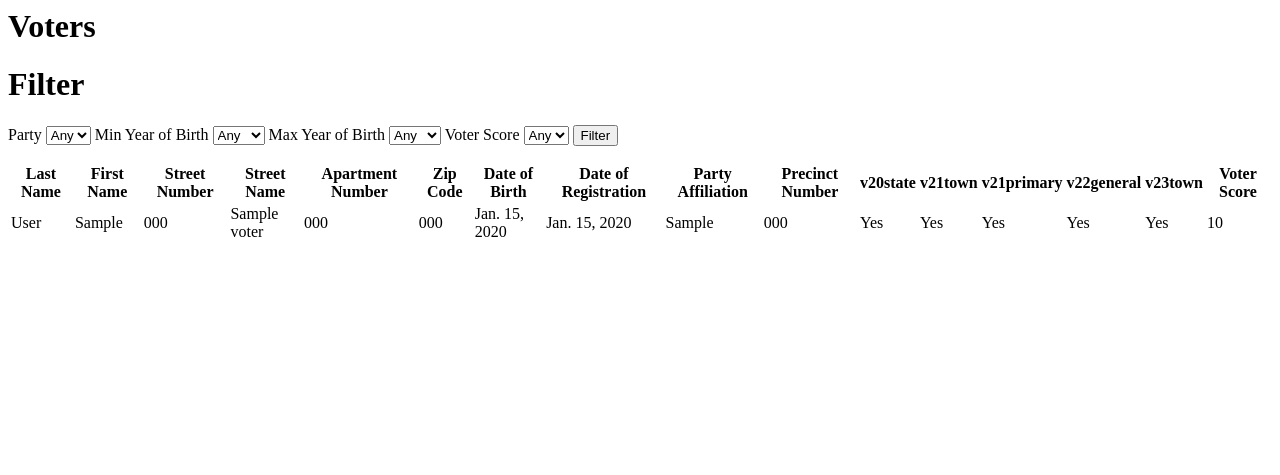
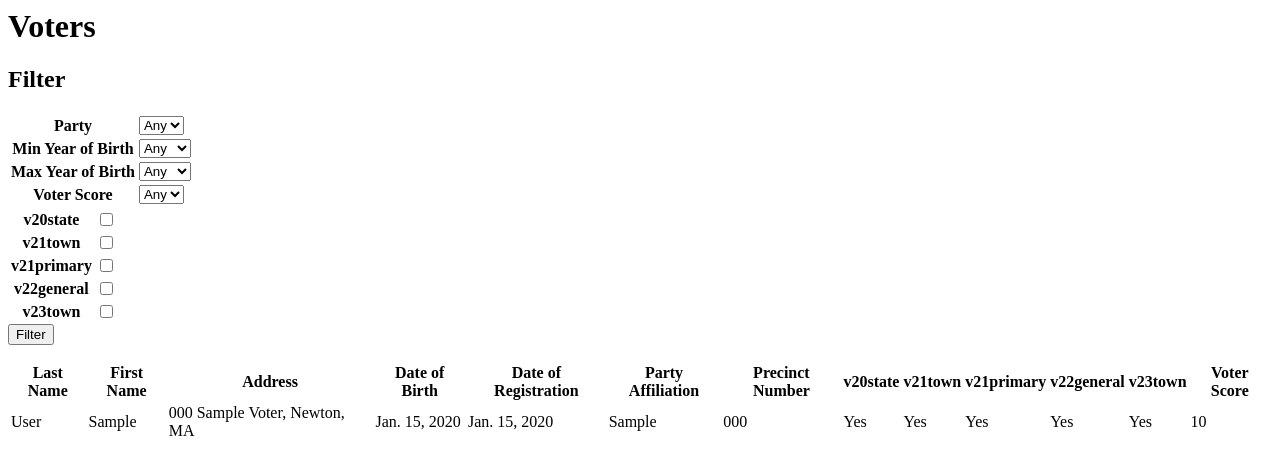
Before and after one commit to mdhepburn2/CS412, a Django app: page /voter_analytics/ in a window 1280 px wide. Shown: the top 475 px of the page. Run offline with Django 5.2, Linux system fonts and the light colour scheme; tables that the repository leaves empty hold one stand-in row (values such as "Sample post").

Commit message:
added election checkboxes to filter

```diff
--- a/voter_analytics/templates/voter_analytics/filter.html
+++ b/voter_analytics/templates/voter_analytics/filter.html
@@ -4,39 +4,89 @@
     Description: template to filter the registered voters
 -->
 
-    <h1>Filter</h1>
+    <h2>Filter</h2>
     <form action="{% url 'voters_list' %}">
-        <label for="party">Party</label>
+        <table>
+            <tr>
+                <th><label for="party">Party</label></th>
+                <td>
                     <select name="party" id="party">
                         <option value="">Any</option>
                         {% for p in parties %}
                         <option value="{{p}}" {% if request.GET.party == p %} selected {% endif %}>{{p}}</option>
                         {% endfor %}
                     </select>
+                </td>
+            </tr>
 
-        <label for="min_dob">Min Year of Birth</label>
+            <tr>
+                <th><label for="min_dob">Min Year of Birth</label></th>
+                <td>
                     <select name="min_dob" id="min_dob">
                         <option value="">Any</option>
                         {% for i in years %}
                         <option value="{{i}}" {% if request.GET.min_dob == i %} selected {% endif %}>{{i}}</option>
                         {% endfor %}
                     </select>
+                </td>
+            </tr>
 
-        <label for="max_dob">Max Year of Birth</label>
+            <tr>
+                <th><label for="max_dob">Max Year of Birth</label></th>
+                <td>
                     <select name="max_dob" id="max_dob">
                         <option value="">Any</option>
                         {% for i in years %}
                         <option value="{{i}}" {% if request.GET.max_dob == i %} selected {% endif %}>{{i}}</option>
                         {% endfor %}
                     </select>
+                </td>
+            </tr>
 
-        <label for="voter_score">Voter Score</label>
+            <tr>
+                <th><label for="voter_score">Voter Score</label></th>
+                <td>
                     <select name="voter_score" id="voter_score">
                         <option value="">Any</option>
                         {% for i in scores %}
                         <option value="{{i}}" {% if request.GET.voter_score == i %} selected {% endif %}>{{i}}</option>
                         {% endfor %}
                     </select>
+                </td>
+            </tr>
+        </table>
+        <table>
+            <tr>
+                <th><label for="v20state"></label>v20state</th>
+                <td>
+                    <input type="checkbox" name="v20state" id="v20state" {% if request.GET.v20state %} checked {% endif %}>
+                </td>
+            </tr>
+            <tr>
+                <th><label for="v21town"></label>v21town</th>
+                <td>
+                    <input type="checkbox" name="v21town" id="v21town" {% if request.GET.v21town %} checked {% endif %}>
+                </td>
+            </tr>
+            <tr>
+                <th><label for="v21primary"></label>v21primary</th>
+                <td>
+                    <input type="checkbox" name="v21primary" id="v21primary" {% if request.GET.v21primary %} checked {% endif %}>
+                </td>
+            </tr>
+            <tr>
+                <th><label for="v22general"></label>v22general</th>
+                <td>
+                    <input type="checkbox" name="v22general" id="v22general" {% if request.GET.v22general %} checked {% endif %}>
+                </td>
+            </tr>
+            <tr>
+                <th><label for="v23town"></label>v23town</th>
+                <td>
+                    <input type="checkbox" name="v23town" id="v23town" {% if request.GET.v23town %} checked {% endif %}>
+                </td>
+            </tr>
+        </table>
 
 
         <input type="submit" value="Filter">
--- a/voter_analytics/templates/voter_analytics/voters.html
+++ b/voter_analytics/templates/voter_analytics/voters.html
@@ -40,10 +40,7 @@
                     <th>Last Name</th>
                     <th>First Name</th>
 
-                    <th>Street Number</th>
-                    <th>Street Name</th>
-                    <th>Apartment Number</th>
-                    <th>Zip Code</th>
+                    <th>Address</th>
 
                     <th>Date of Birth</th>
                     <th>Date of Registration</th>
@@ -64,10 +61,8 @@
                     <td>{{ v.last_name }}</td>
                     <td>{{ v.first_name }}</td>
 
-                    <td>{{ v.street_number }}</td>
-                    <td>{{ v.street_name }}</td>
-                    <td>{{ v.apartment_number }}</td>
-                    <td>{{ v.zip_code }}</td>
+                    <!-- title capitalizes first letter of each word -->
+                    <td>{{ v.street_number }} {{ v.street_name | title }}, Newton, MA</td>
 
                     <td>{{ v.date_of_birth }}</td>
                     <td>{{ v.date_of_registration }}</td>
--- a/voter_analytics/views.py
+++ b/voter_analytics/views.py
@@ -37,6 +37,21 @@ class VotersListView(ListView):
             if voter_score:
                 voters = voters.filter(voter_score=voter_score)
 
+        if 'v20state' in self.request.GET:
+            voters = voters.filter(v20state=True)
+
+        if 'v21town' in self.request.GET:
+            voters = voters.filter(v21town=True)
+
+        if 'v21primary' in self.request.GET:
+            voters = voters.filter(v21primary=True)
+
+        if 'v22general' in self.request.GET:
+            voters = voters.filter(v22general=True)
+
+        if 'v23town' in self.request.GET:
+            voters = voters.filter(v23town=True)
+
         return voters
 
     def get_context_data(self, **kwargs):
```
Lines whose indentation alone changed are shown as unchanged.
